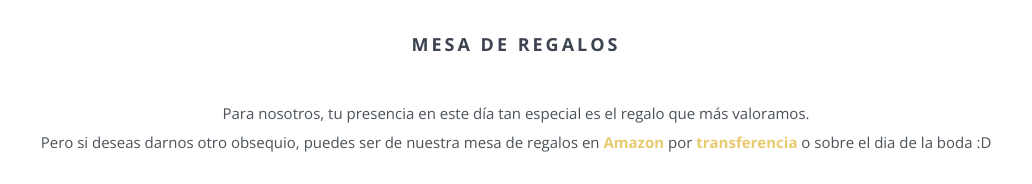
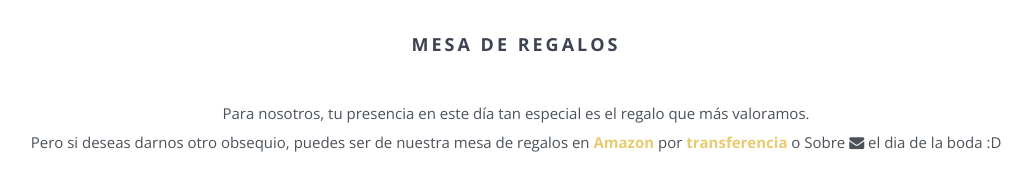
Before and after one commit to caro-y-alex/Caro-y-Alex.github.io, a website: page index.html in a window 1280 px wide. Shown: the part 4100-4284 px from the top of the page, without its empty margins (124-1156 px from the left). Drawn offline with nearby package versions, Linux system fonts and the light colour scheme; files whose address does not match are found by name.

Commit message:
icono de sobre en seccion mesa de regalos u obsequis

```diff
--- a/index.html
+++ b/index.html
@@ -348,7 +348,7 @@
                 <h3 class="header">Mesa de regalos </h3>
             	<p> Para nosotros, tu presencia en este día tan especial es el regalo que más valoramos.<br>
                     Pero si deseas darnos otro obsequio, puedes ser de nuestra mesa de regalos en <a href="https://www.amazon.com.mx/wedding/registry/3OZ97CD65W7B9"><b>Amazon</b></a> por
-                    <a href="modal" data-toggle="modal" data-target="#ss-modal"><b> transferencia</b></a> o sobre el dia de la boda :D
+                    <a href="modal" data-toggle="modal" data-target="#ss-modal"><b> transferencia</b></a> o Sobre <i class="fa fa-envelope"></i>   el dia de la boda :D
                 </p>
 			</div>
             <div>
```
